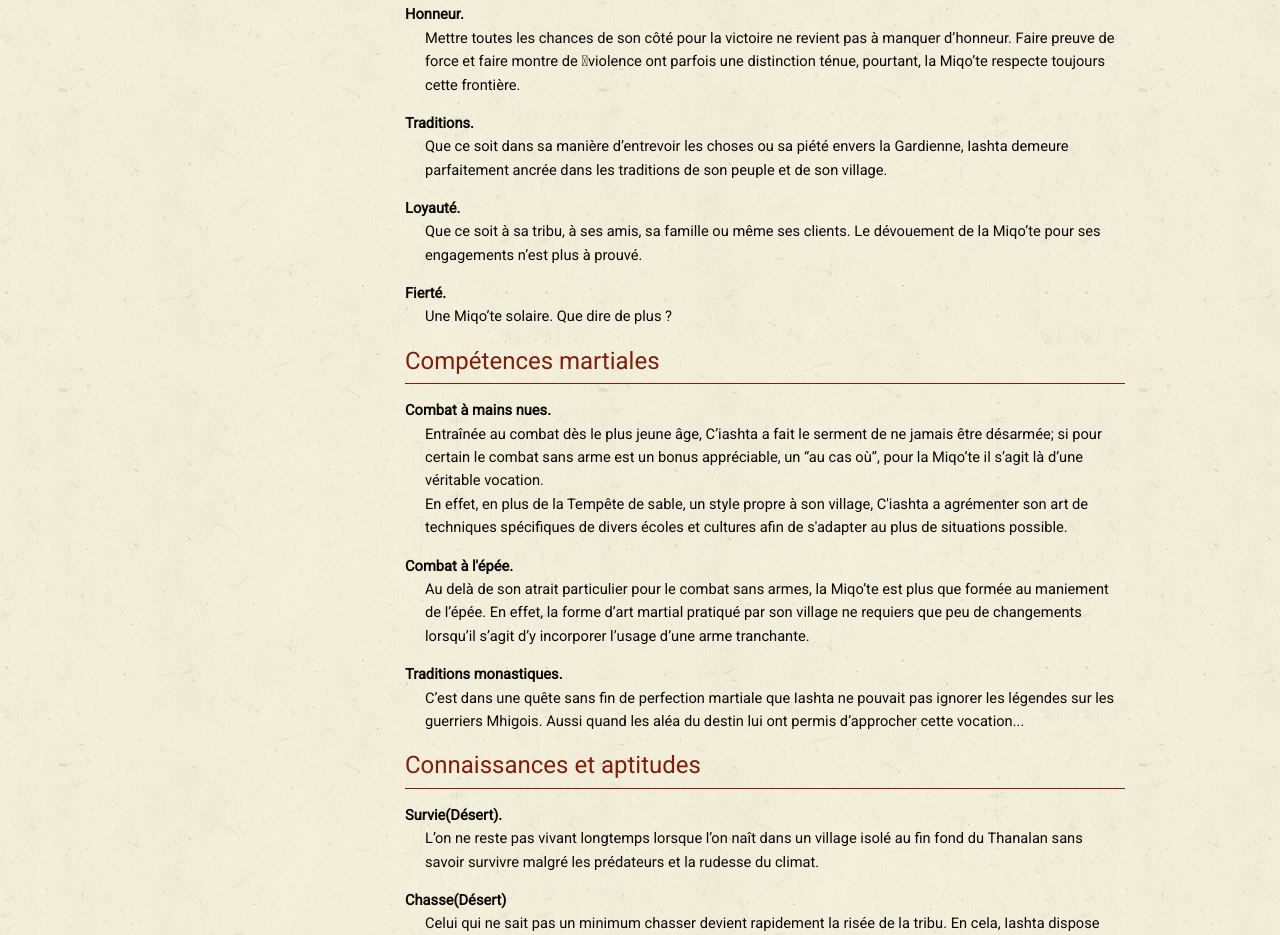
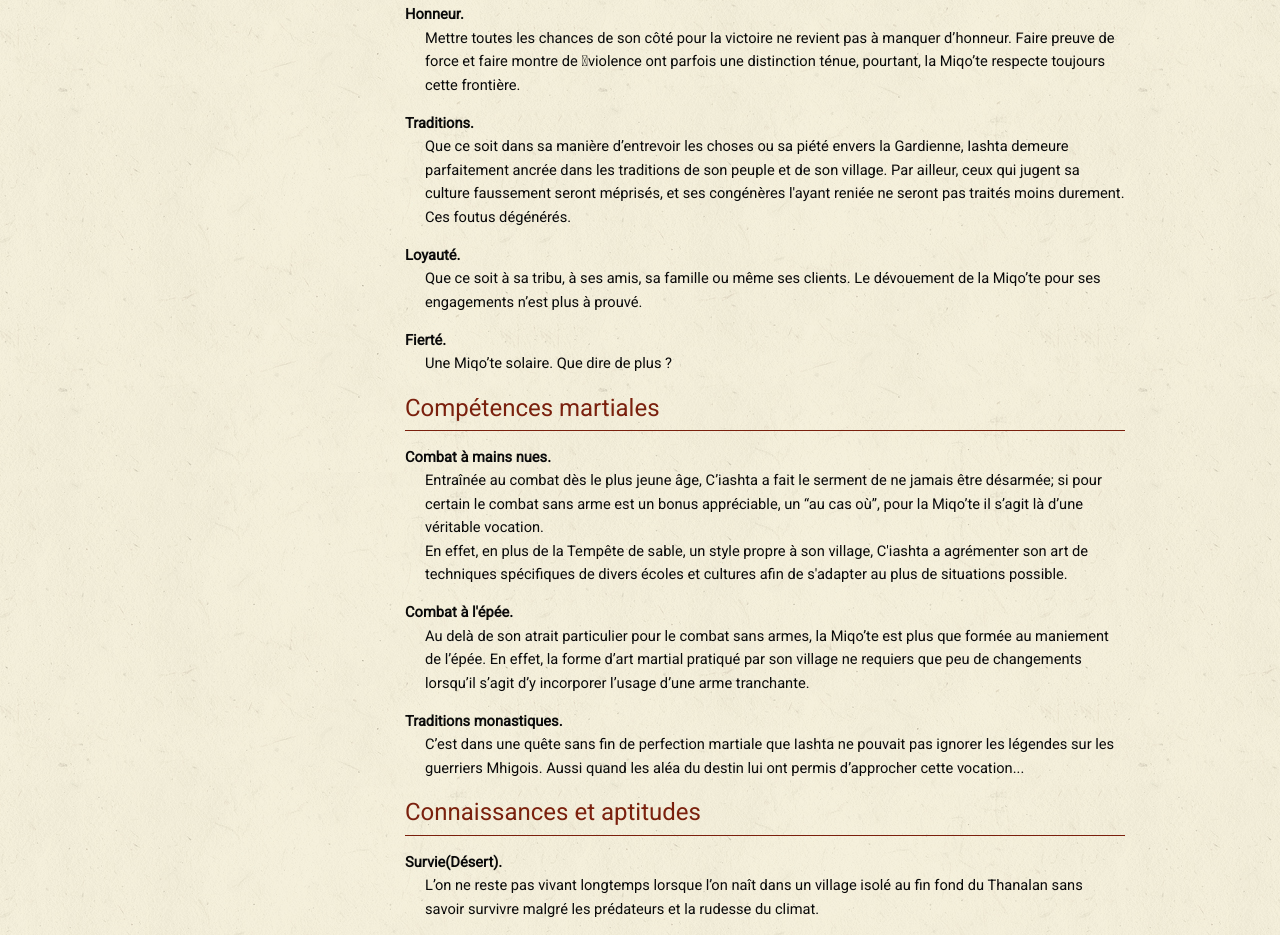
Before and after one commit to SirConference/iashta, a plain HTML site: page index.html in a window 1280 px wide. Shown: the part 1553-2488 px from the top of the page. Drawn offline with Linux system fonts and the light colour scheme.

Commit message:
Update index.html

```diff
--- a/index.html
+++ b/index.html
@@ -117,7 +117,7 @@
                         <li>
                             Traditions.
                             <ul class="inside-carac">
-                                <li>Que ce soit dans sa manière d’entrevoir les choses ou sa piété envers la Gardienne, Iashta demeure parfaitement ancrée dans les traditions de son peuple et de son village.</li>
+                                <li>Que ce soit dans sa manière d’entrevoir les choses ou sa piété envers la Gardienne, Iashta demeure parfaitement ancrée dans les traditions de son peuple et de son village. Par ailleur, ceux qui jugent sa culture faussement seront méprisés, et ses congénères l'ayant reniée ne seront pas traités moins durement. Ces foutus dégénérés. </li>
                             </ul>
                         </li>
                         <li>
```
